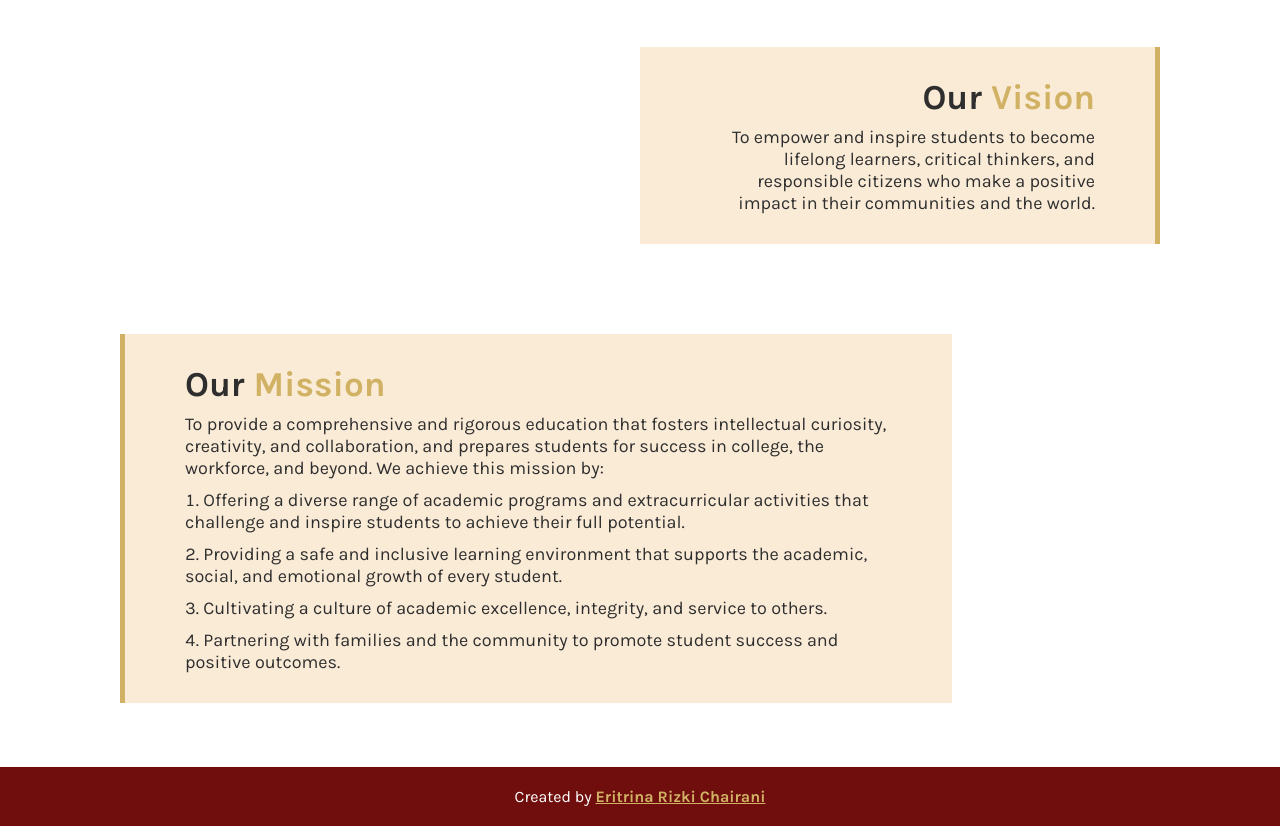
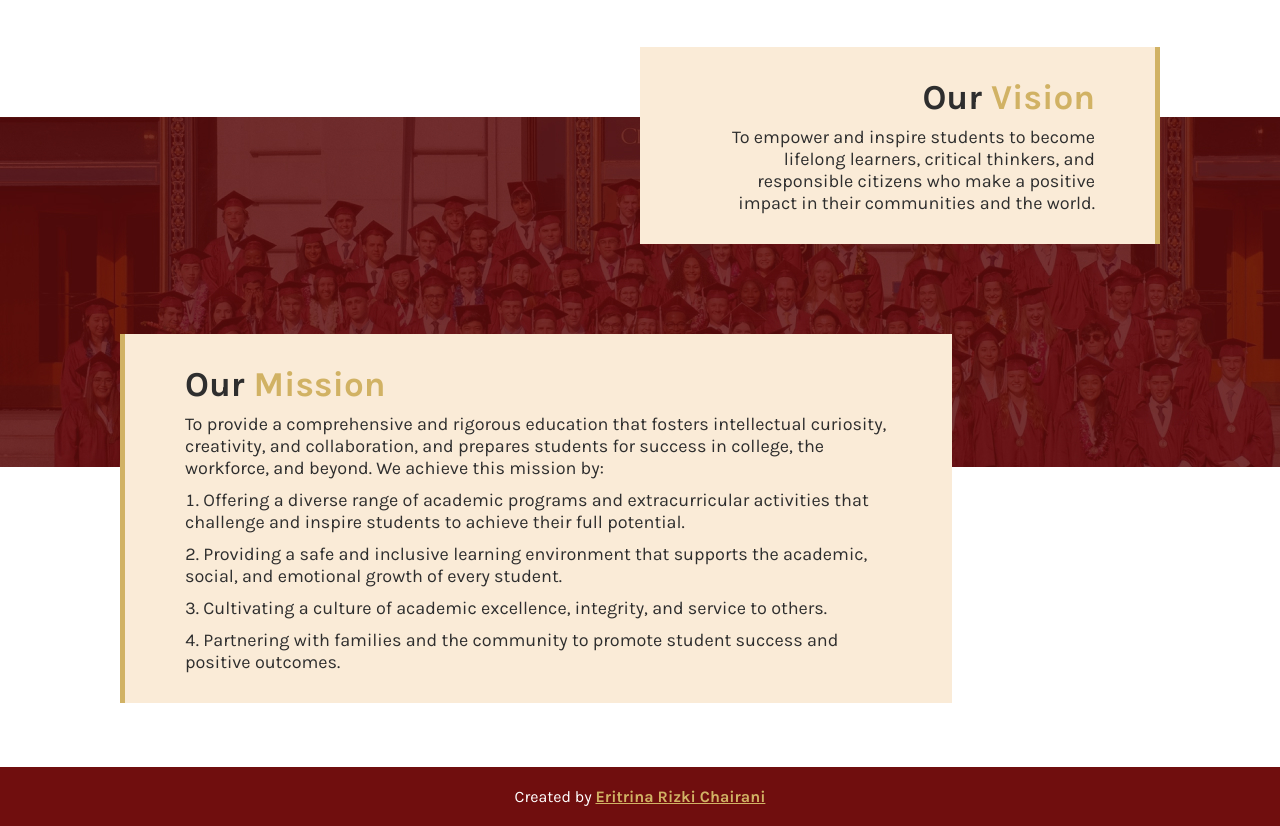
Before and after one commit to eritrina-rizki/eritrina-rizki.github.io, a plain HTML site: page profile.html in a window 1280 px wide. Shown: the part 1515-2341 px from the top of the page. Drawn offline with Linux system fonts and the light colour scheme.

Commit message:
second commit

```diff
--- a/profile.css
+++ b/profile.css
@@ -144,7 +144,7 @@
     flex-direction: column;
     padding: 60px 120px;
     gap: 90px;
-    background: url(/Assignment/images/4.jpg);
+    background: url(/images/4.jpg);
     background-position: left top -130px;
     color: #2e2e2e;
     transition: all 0.3s ease;
```
